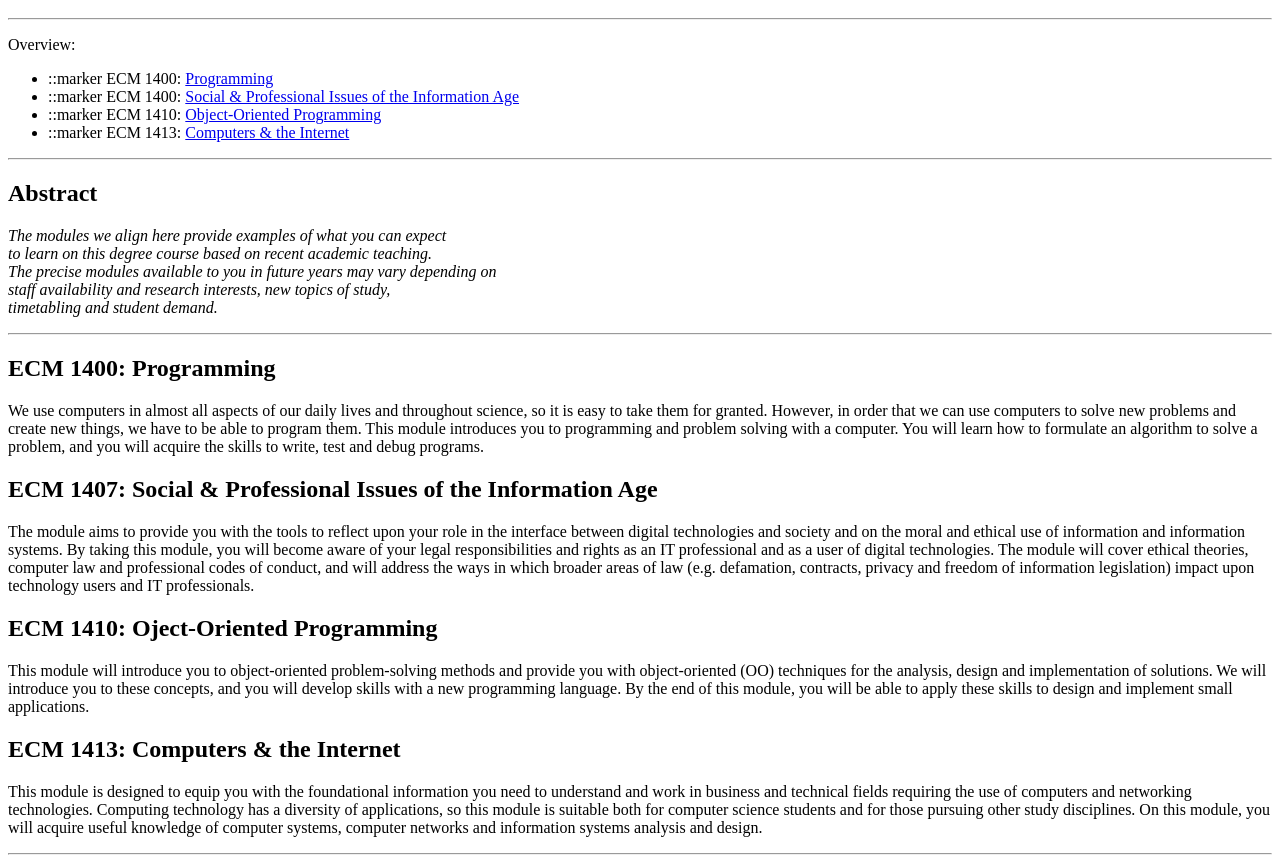
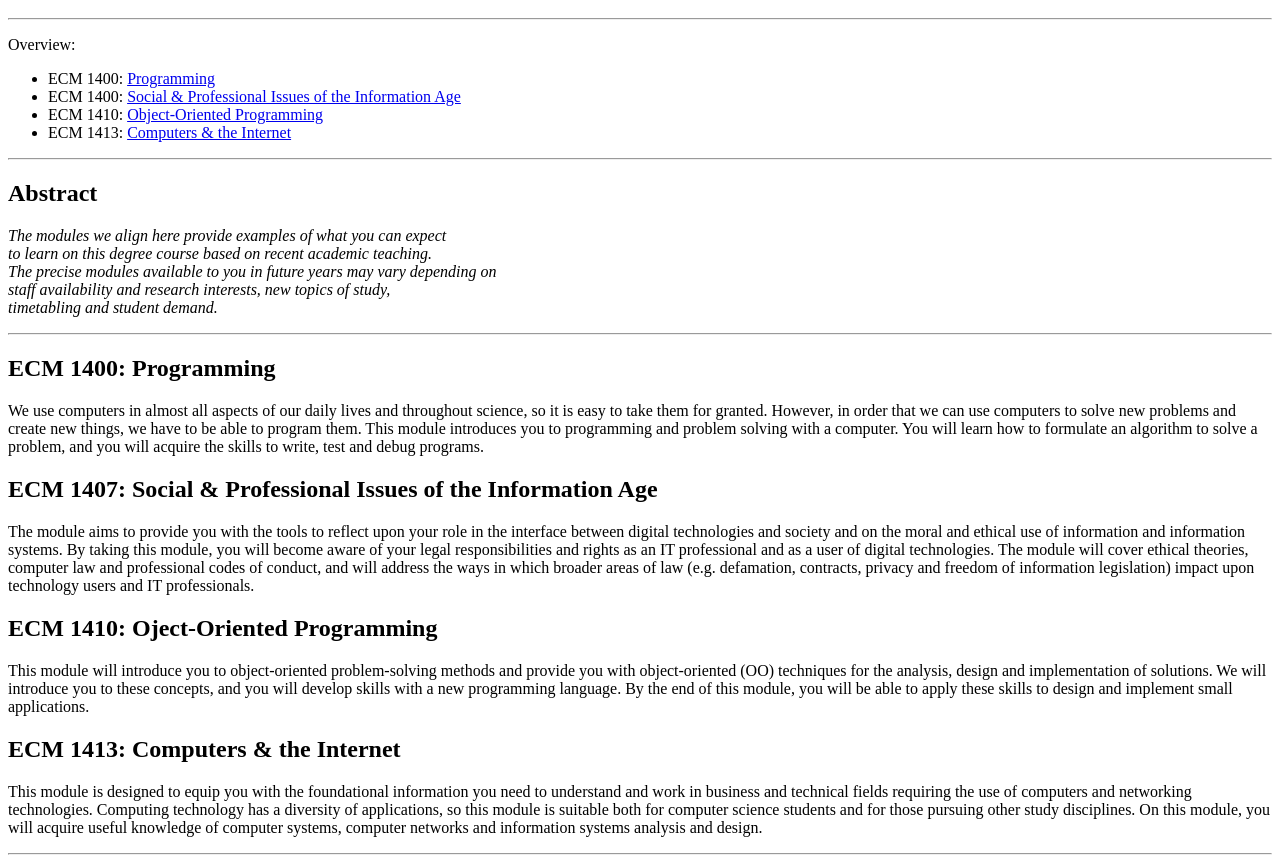
Before and after one commit to anweshatd/ECM1417-W1, a plain HTML site: page MyTerm1index.html in a window 1280 px wide. Shown: the part 48-911 px from the top of the page. Drawn offline with Linux system fonts and the light colour scheme.

Commit message:
Update MyTerm1index.html

```diff
--- a/MyTerm1index.html
+++ b/MyTerm1index.html
@@ -9,19 +9,15 @@
     <p>Overview:</p>
     <ul>
       <li>
-        ::marker
         ECM 1400: <a href="#ecm1400">Programming</a>
       </li>
       <li>
-        ::marker
         ECM 1400: <a href="#ecm1407">Social & Professional Issues of the Information Age</a>
       </li>
       <li>
-        ::marker
         ECM 1410: <a href="#ecm1410">Object-Oriented Programming</a>
       </li>
       <li>
-        ::marker
         ECM 1413: <a href="#ecm1413">Computers & the Internet</a>
       </li>
     </ul>
```
